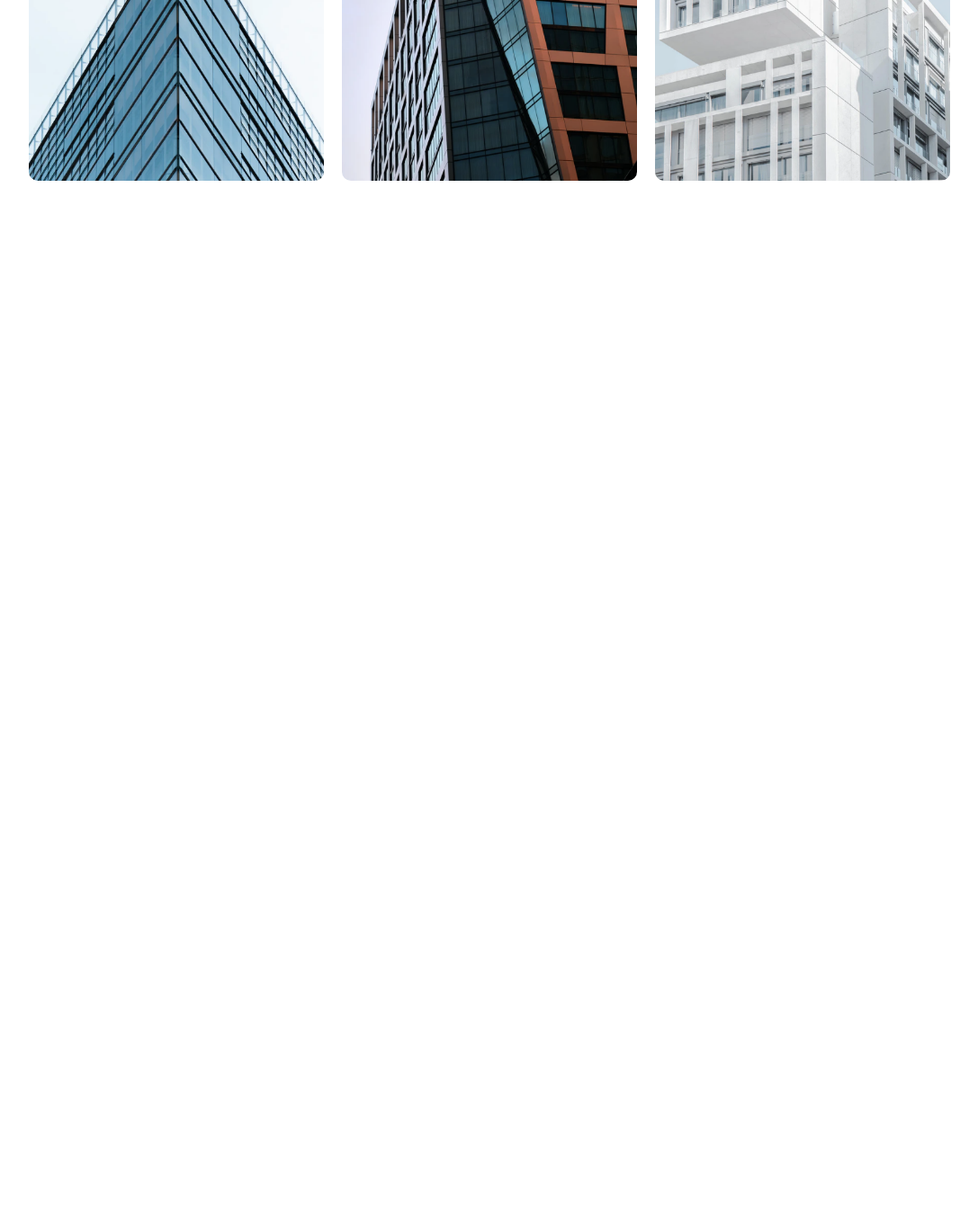
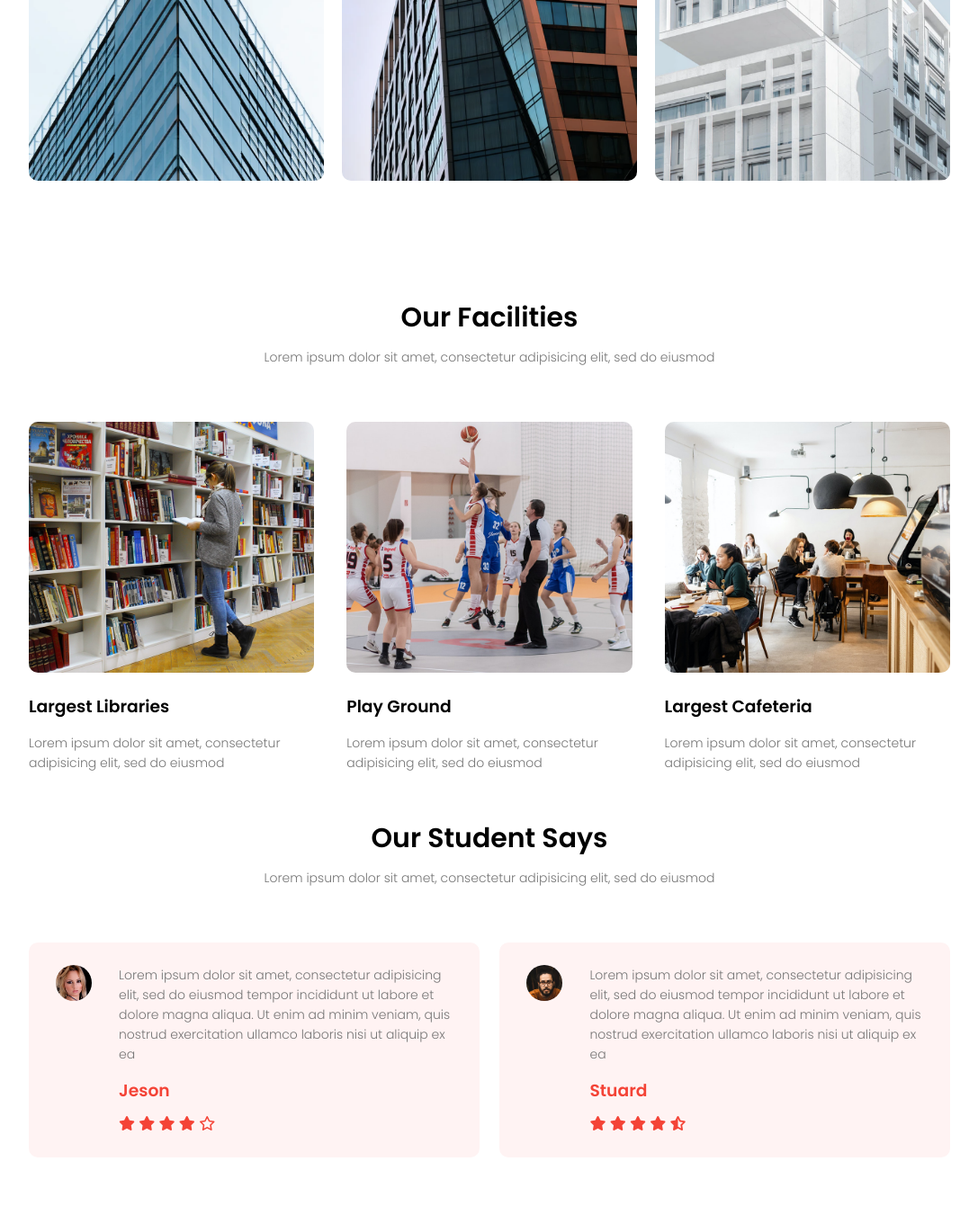
Before and after one commit to mdibrahim22/Web-Development, a plain HTML site: page University/index.html in a window 1280 px wide. Shown: the part 1892-3233 px from the top of the page at 90% size, without its empty margins (96-1183 px from the left). Before the commit the page ends 2123 px from the top, so only its background shows below. Drawn offline with Linux system fonts and the light colour scheme.

Commit message:
complete home page

```diff
--- a/University/index.html
+++ b/University/index.html
@@ -92,11 +92,87 @@
 		</div>
 	</section>
 
+<!-------Facilities-------->
 
+	<section class="facilities">
+		<h1>Our Facilities</h1>
+		<p>Lorem ipsum dolor sit amet, consectetur adipisicing elit, sed do eiusmod</p>
+		<div class="row">
+			<div class="facilities-col">
+				<img src="images/library.png">
+				<h3>Largest Libraries</h3>
+				<p>Lorem ipsum dolor sit amet, consectetur adipisicing elit, sed do eiusmod</p>
+			</div>
+			<div class="facilities-col">
+				<img src="images/basketball.png">
+				<h3>Play Ground</h3>
+				<p>Lorem ipsum dolor sit amet, consectetur adipisicing elit, sed do eiusmod</p>
+			</div>
+			<div class="facilities-col">
+				<img src="images/cafeteria.png">
+				<h3>Largest Cafeteria</h3>
+				<p>Lorem ipsum dolor sit amet, consectetur adipisicing elit, sed do eiusmod</p>
+			</div>
+		</div>
+	</section>
 
+<!-------Facilities-------->
+	<section class="testimonial">
+		<h1>Our Student Says</h1>
+		<p>Lorem ipsum dolor sit amet, consectetur adipisicing elit, sed do eiusmod</p>
+		<div class="row">
+			<div class="testimonial-col">
+				<img src="images/user1.jpg">
+				<div>
+					<p>Lorem ipsum dolor sit amet, consectetur adipisicing elit, sed do eiusmod
+					tempor incididunt ut labore et dolore magna aliqua. Ut enim ad minim veniam,
+					quis nostrud exercitation ullamco laboris nisi ut aliquip ex ea</p>
+					<h3>Jeson</h3>
+					<i class="fa fa-star"></i>
+					<i class="fa fa-star"></i>
+					<i class="fa fa-star"></i>
+					<i class="fa fa-star"></i>
+					<i class="fa-regular fa-star"></i>
+				</div>
+			</div>
+			<div class="testimonial-col">
+				<img src="images/user2.jpg">
+				<div>
+					<p>Lorem ipsum dolor sit amet, consectetur adipisicing elit, sed do eiusmod
+					tempor incididunt ut labore et dolore magna aliqua. Ut enim ad minim veniam,
+					quis nostrud exercitation ullamco laboris nisi ut aliquip ex ea</p>
+					<h3>Stuard</h3>
+					<i class="fa fa-star"></i>
+					<i class="fa fa-star"></i>
+					<i class="fa fa-star"></i>
+					<i class="fa fa-star"></i>
+					<i class="fa-solid fa-star-half-stroke"></i>
+				</div>
+				</div>
+			</div>
+		</div>
+	</section>
 
+<!----call to action---->
+<section class="cta">
+	<h1>Enroll our world class course from anywhere</h1>
+	<a href="" class="hero-btn">Contact Us</a>
+</section>
 
-
+<!----call to action---->
+<section class="footer">
+	<h4>About Us</h4>
+	<p>Lorem ipsum dolor sit amet, consectetur adipisicing elit, sed do eiusmod<br>
+		tempor incididunt ut labore et dolore magna aliqua. Ut enim ad minim veniam,
+	</p>
+	<div class="icons">
+		<i class="fa-brands fa-facebook"></i>
+		<i class="fa-brands fa-twitter"></i>
+		<i class="fa-brands fa-instagram"></i>
+		<i class="fa-brands fa-linkedin"></i>
+	</div>
+	<p>Made with <i class="fa-solid fa-heart"></i> by ibrahim</p>
+</section>
 
 
 
--- a/University/style.css
+++ b/University/style.css
@@ -196,15 +196,123 @@ h3{
 	color: #fff;
 	font-size: 26px;
 	position: absolute;
+	bottom: 0;
 	left: 50%;
 	top: 0;
 	transform: translateX(-50%);
-	bottom: 0;
 	opacity: 0;
 	transition: 0.5s;
 
 }
 .layer:hover h3{
-	bottom: 49px;
+	bottom: 49%;
 	opacity: 1;
 }
+
+/*---------facilities------*/
+.facilities{
+	width: 80%;
+	margin: auto;
+	text-align: center;
+	padding-top: 100px;
+}
+.facilities-col{
+	flex-basis: 31%;
+	border-radius: 10px;
+	margin-bottom: 5%;
+	text-align: left;
+}
+.facilities-col img{
+	width: 100%;
+	border-radius: 10px;
+}
+.facilities-col p{
+	padding: 0;
+}
+.facilities-col h3{
+	margin-top: 16px;
+	margin-bottom: 15px;
+	text-align: left;
+}
+
+/*---------testimonial------*/
+.testimonial{
+	width: 80%;
+	margin: auto;
+	text-align: center;
+}
+.testimonial-col{
+	flex-basis: 44%;
+	border-radius: 10px;
+	margin-bottom: 5%;
+	text-align: left;
+	background: #fff3f3;
+	padding: 25px;
+	cursor: pointer;
+	display: flex;
+}
+.testimonial-col img{
+	height: 40px;
+	margin-left: 5px;
+	margin-right: 30px;
+	border-radius: 50px;
+}
+.testimonial-col p{
+	padding: 0;
+}
+.testimonial-col h3{
+	margin-top: 15px;
+	text-align: left;
+}
+.testimonial-col{
+	color: #f44336;
+}
+@media(max-width: 700px){
+	.testimonial-col img{
+
+		margin-left: 0px;
+		margin-right: 15px;
+
+	}
+}
+
+/*---------call to action------*/
+.cta{
+	margin: 100px auto;
+	width: 80%;
+	background: linear-gradient(rgb(0, 0, 0, 0.7),rgb(0, 0, 0, 0.7)),url(images/banner2.jpg);
+	background-position: center;
+	background-size: cover;
+	border-radius: 10px;
+	text-align: center;
+	padding: 100px 0;
+}
+.cta h1{
+	color: white;
+	margin-bottom: 40px;
+	padding: 0;
+}
+
+/*---------footer------*/
+.footer{
+	width: 100%;
+	text-align: center;
+	padding: 30px 0;
+	background: #34495E;
+
+}
+.footer h4{
+	margin-bottom: 25px;
+	margin-top: 20px;
+	font-weight: 600;
+	color: #fff;
+}
+.icons .fa-brands{
+	color: #f44336;
+	margin: 0 13px;
+	cursor: pointer;
+	padding: 18px 0;
+}
+.fa-heart{
+	color: #f44336;
+}
```
